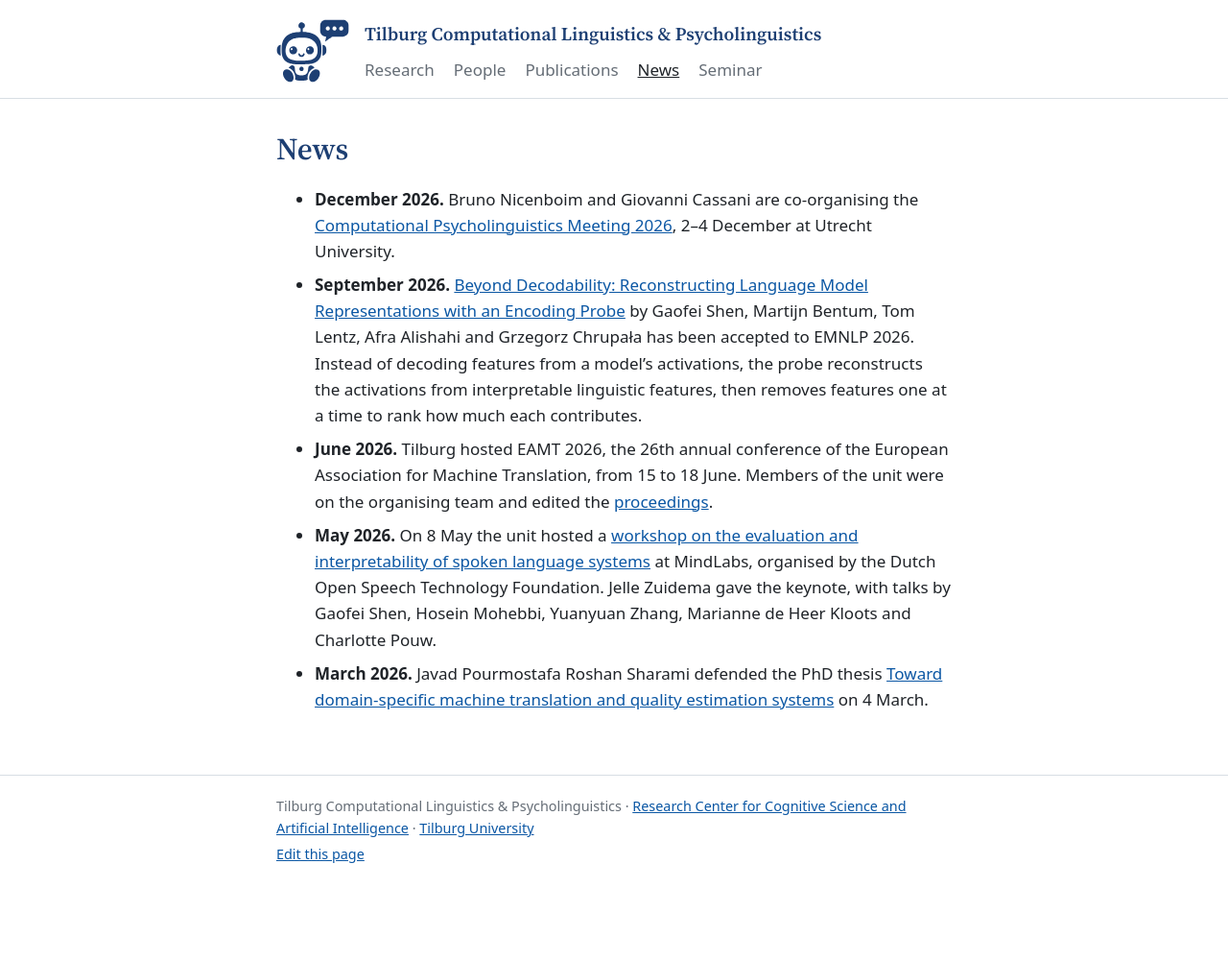
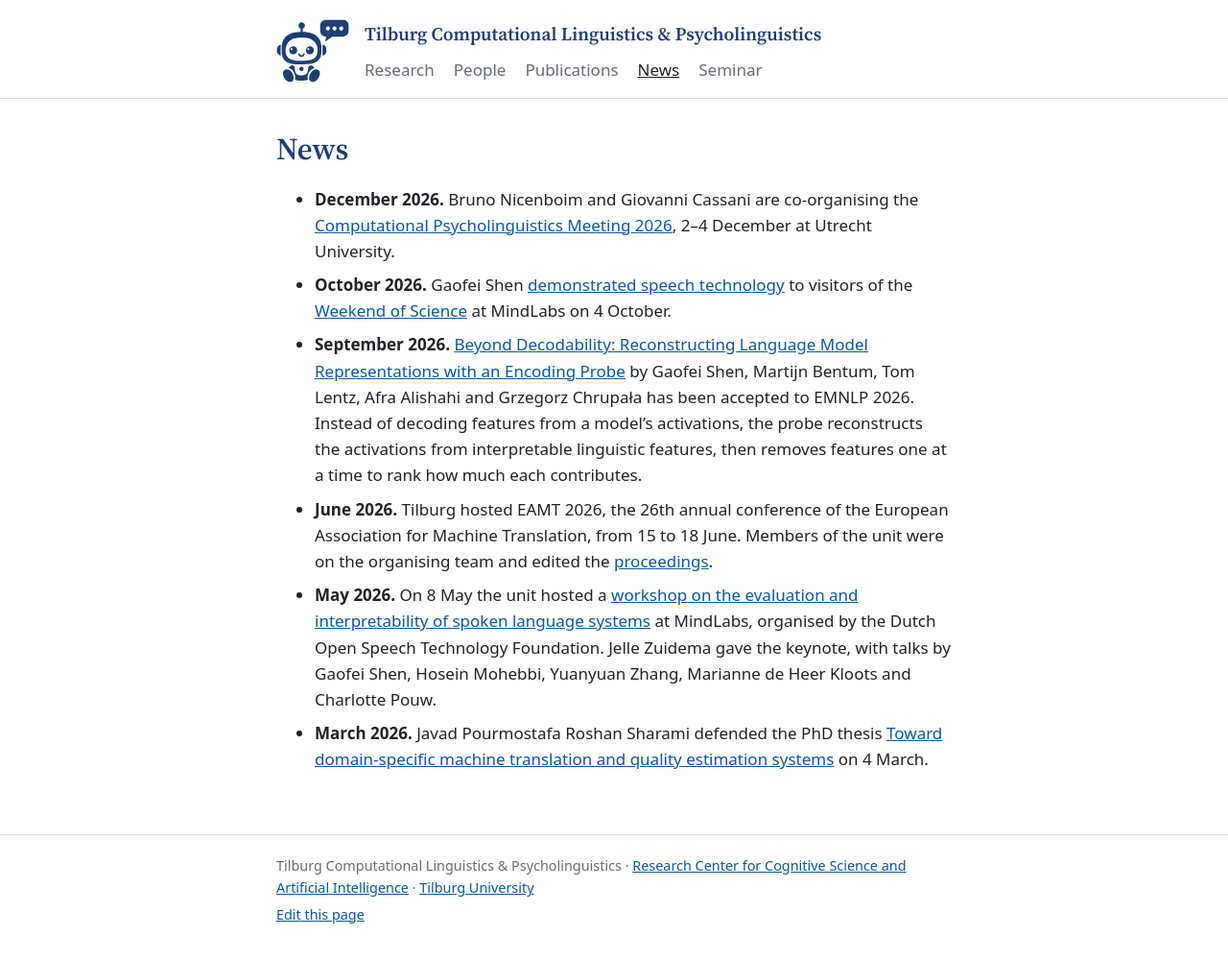
Before and after one commit to tcsai/language-computation, a Jekyll site: the page built from news.md, in a window 1280 px wide. Shown: the whole page at 96% size. Built offline with Jekyll 4.4.1, drawn with Linux system fonts in a browser that asks for light colours; our own code applies the rules of GitHub Pages for plain Markdown files; before the commit the page ends 937 px from its top, so only the background shows below that.

Commit message:
Add news item on the Weekend of Science demonstration at MindLabs
Co-Authored-By: Claude Opus 5.5 <noreply@anthropic.com>
Claude-Session: https://claude.ai/code/session_018siYZCWSnh7RRtWyJ3VbeZ

```diff
--- a/news.md
+++ b/news.md
@@ -3,6 +3,11 @@
 - **December 2026.** Bruno Nicenboim and Giovanni Cassani are co-organising the
   [Computational Psycholinguistics Meeting 2026](https://cpl2026.sites.uu.nl/),
   2–4 December at Utrecht University.
+- **October 2026.** Gaofei Shen
+  [demonstrated speech technology](https://bsky.app/profile/tilburg-clp.bsky.social/post/3mx2d3b3prc2k)
+  to visitors of the
+  [Weekend of Science](https://weekendvandewetenschap.nl/hotspots/tilburg-spoorzone/2026/)
+  at MindLabs on 4 October.
 - **September 2026.** [Beyond Decodability: Reconstructing Language Model
   Representations with an Encoding Probe](https://arxiv.org/abs/2605.00607) by
   Gaofei Shen, Martijn Bentum, Tom Lentz, Afra Alishahi and Grzegorz Chrupała
```
